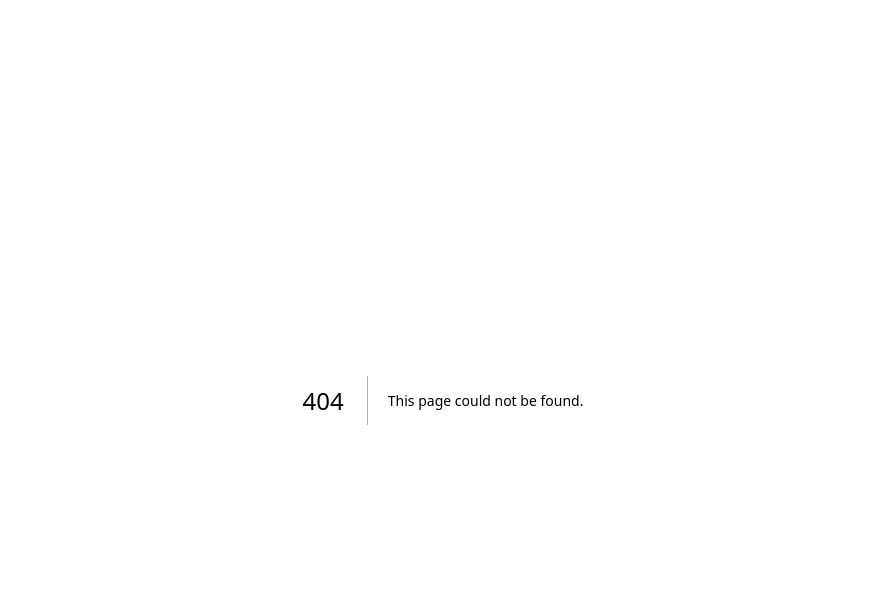
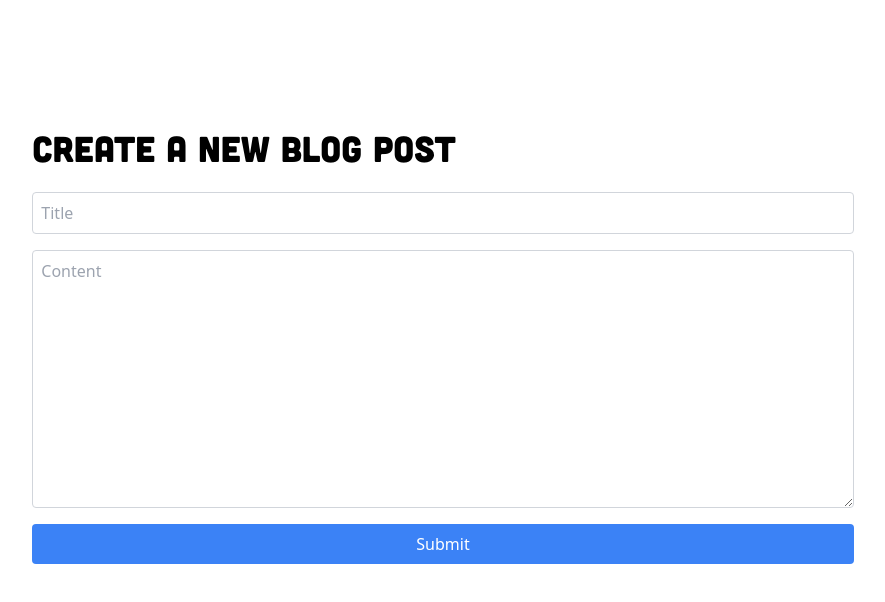
Before and after one commit to EasonJiangOfficial/Pesonal-Website, a Next.js app: page /createPost in a window 1280 px wide. Before the commit this address had no page. Shown: the top 602 px of the page, without its empty margins (197-1082 px from the left). Built offline with nearby package versions, Linux system fonts and the light colour scheme; no server answers.

Commit message:
card sizing

```diff
--- a/package.json
+++ b/package.json
@@ -19,6 +19,7 @@
     "react-dom": "18.2.0",
     "react-icons": "^4.10.1",
     "react-router-dom": "^7.4.1",
+    "react-toastify": "^11.0.5",
     "tailwindcss": "3.3.3",
     "typeit-react": "^2.6.4"
   }
--- a/src/components/blog/blogList.jsx
+++ b/src/components/blog/blogList.jsx
@@ -4,7 +4,7 @@ import Link from "next/link";
 
 export default function BlogList({ blogPosts }) {
   return (
-    <div className="mt-28 gap-12 place-items-center grid grid-cols-1 sm:grid-cols-1 md:grid-cols-2 lg:grid-cols-2">
+    <div className="mt-10 gap-12 place-items-center grid grid-cols-1 sm:grid-cols-1 md:grid-cols-2 lg:grid-cols-2">
       {blogPosts.map((blogPost, index) => (
         <Link
         key={index}
@@ -12,13 +12,15 @@ export default function BlogList({ blogPosts }) {
           pathname:`/blog/${blogPost.bp}`,
           query:{id:blogPost.id, title: blogPost.title, postedDate: blogPost.postedDate, content: blogPost.content}
         }}
+        className="w-full h-[500px] flex flex-col justify-between items-center"
         >
         <div
           key={index}
-          className="hover:from-gradient-end-red hover:to-red-800 hover:-translate-y-4 hover:shadow-2xl hover:ease-in duration-200 rounded-[30px] bg-gradient-to-b from-gradient-start-red to-gradient-end-red p-10 w-full h-[30em] sm:h-[30rem] md:h-[32rem] lg:h-[34rem] flex flex-col justify-center items-center text-white"
+          className="hover:from-gradient-end-red hover:to-red-800 hover:-translate-y-4 hover:shadow-2xl hover:ease-in duration-200 rounded-[30px] bg-gradient-to-b from-gradient-start-red to-gradient-end-red p-10 w-full h-[500px] flex flex-col justify-between items-center text-white"
           data-aos="fade-right"
           data-aos-delay={`${index * 100}`}
         >
+
           <div className="flex flex-col w-full h-2/3 gap-5">
             <h1 className="text-3xl sm:text-3xl md:text-4xl lg:text-5xl font-header">
               {blogPost.title}
--- a/src/components/blog/blogSection.jsx
+++ b/src/components/blog/blogSection.jsx
@@ -3,7 +3,7 @@ import BlogList from "./blogList";
 
 const BlogSection = ({blogPosts}) => {
   return(
-    <div className="items-center justify-center w-full min-h-screen flex flex-col min-h-screen text-white">
+    <div className="items-center justify-center w-full m-40 flex flex-col text-white">
       <h1 className="font-header text-7xl sm:text-7xl md:text-7xl lg:text-8xl" data-aos="fade-up">Blog</h1>
       <BlogList blogPosts={blogPosts}/>
     </div>
--- a/src/pages/_app.jsx
+++ b/src/pages/_app.jsx
@@ -8,7 +8,11 @@ function MyApp({ Component, pageProps }) {
     AOS.init();
   }, []);
 
-  return <Component {...pageProps} />;
+  return (
+  <>
+  <Component {...pageProps} />
+  </>
+  )
 }
 
 export default MyApp;
--- /dev/null
+++ b/src/pages/createPost.jsx
@@ -0,0 +1,66 @@
+import React from "react";
+import { useState } from "react";
+import {db} from "../lib/firebase";
+import {collection,addDoc} from "firebase/firestore";
+import { ToastContainer,toast } from "react-toastify";
+import "react-toastify/dist/ReactToastify.css";
+
+export default function CreatePost(){
+    const [title, setTitle] = useState("");
+    const [content, setContent] = useState("");
+
+    const getCurrentDate = () => {
+        const today = new Date();
+        const day = today.getDate().toString().padStart(2, '0'); // Add leading zero if needed
+        const month = (today.getMonth() + 1).toString().padStart(2, '0'); // Add leading zero if needed
+        const year = today.getFullYear(); // Get the full year
+
+        return `${month}/${day}/${year}`;
+      };
+
+    const handleSubmit = async (e) => {
+        e.preventDefault();
+        try{
+            await addDoc(collection(db, "blog-posts"), {
+                title: title,
+                content: content,
+                postedDate: getCurrentDate(),
+            })
+            toast.success("Blog post added successfully!");
+
+            setTitle("");
+            setContent("");
+        }
+        catch (error) {
+            toast.error(error)
+        }
+    };
+
+    return (
+        <>
+        <ToastContainer/>
+        <div className="container mx-auto mt-28 p-4 w-2/3">
+        <h1 className="text-4xl font-header mb-6">Create a New Blog Post</h1>
+        <form onSubmit={handleSubmit} className="flex flex-col gap-4">
+            <input
+            type="text"
+            placeholder="Title"
+            value={title}
+            onChange={(e) => setTitle(e.target.value)}
+            className="p-2 border border-gray-300 rounded"
+            required
+            />
+            <textarea
+            placeholder="Content"
+            value={content}
+            onChange={(e) => setContent(e.target.value)}
+            className="p-2 border border-gray-300 rounded"
+            rows="10"
+            required
+            />
+            <button type="submit" className="bg-blue-500 text-white p-2 rounded">Submit</button>
+        </form>
+        </div>
+        </>
+    );
+}
```
Also changed, not shown: 1 other file (tests, documents, lock files or other folders).
